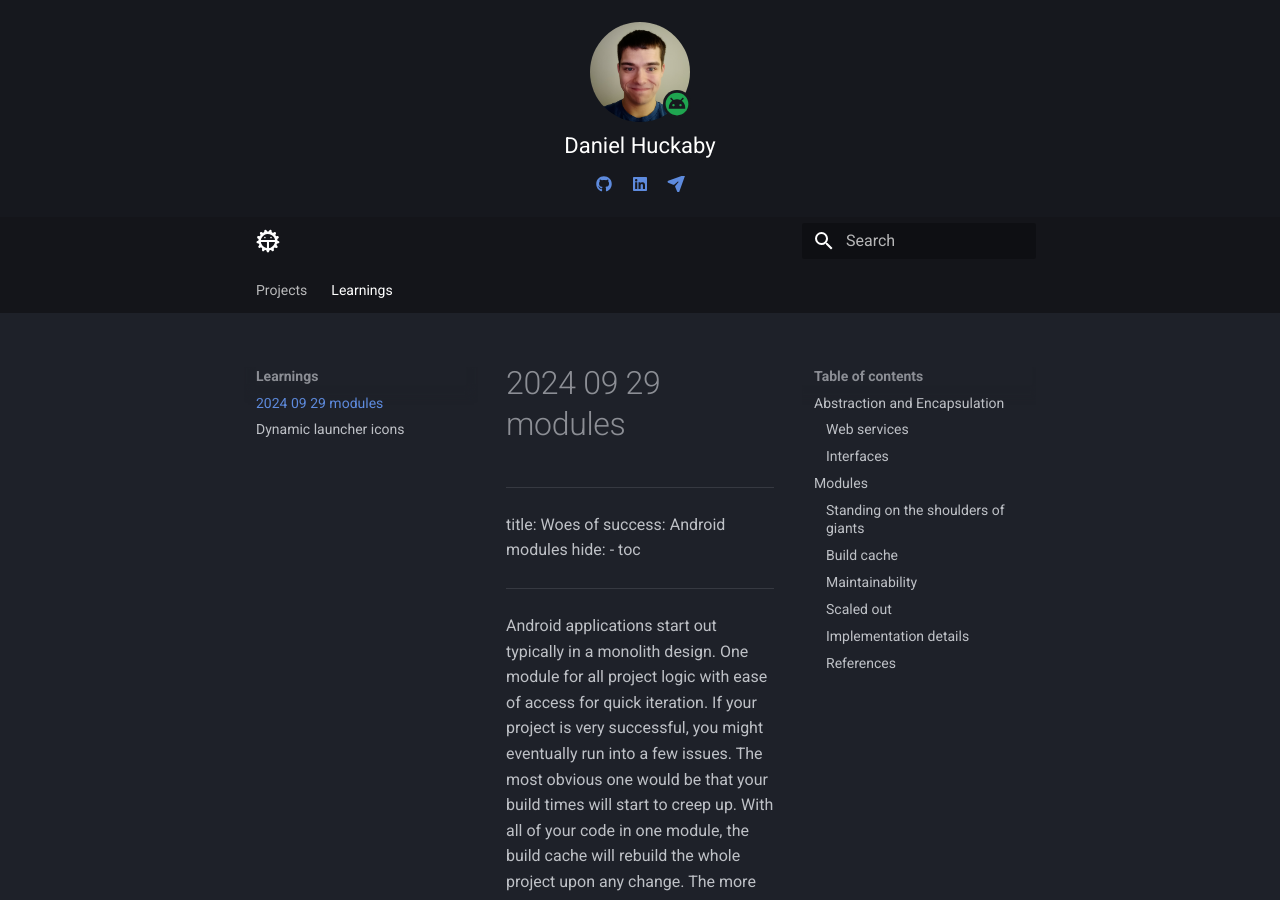
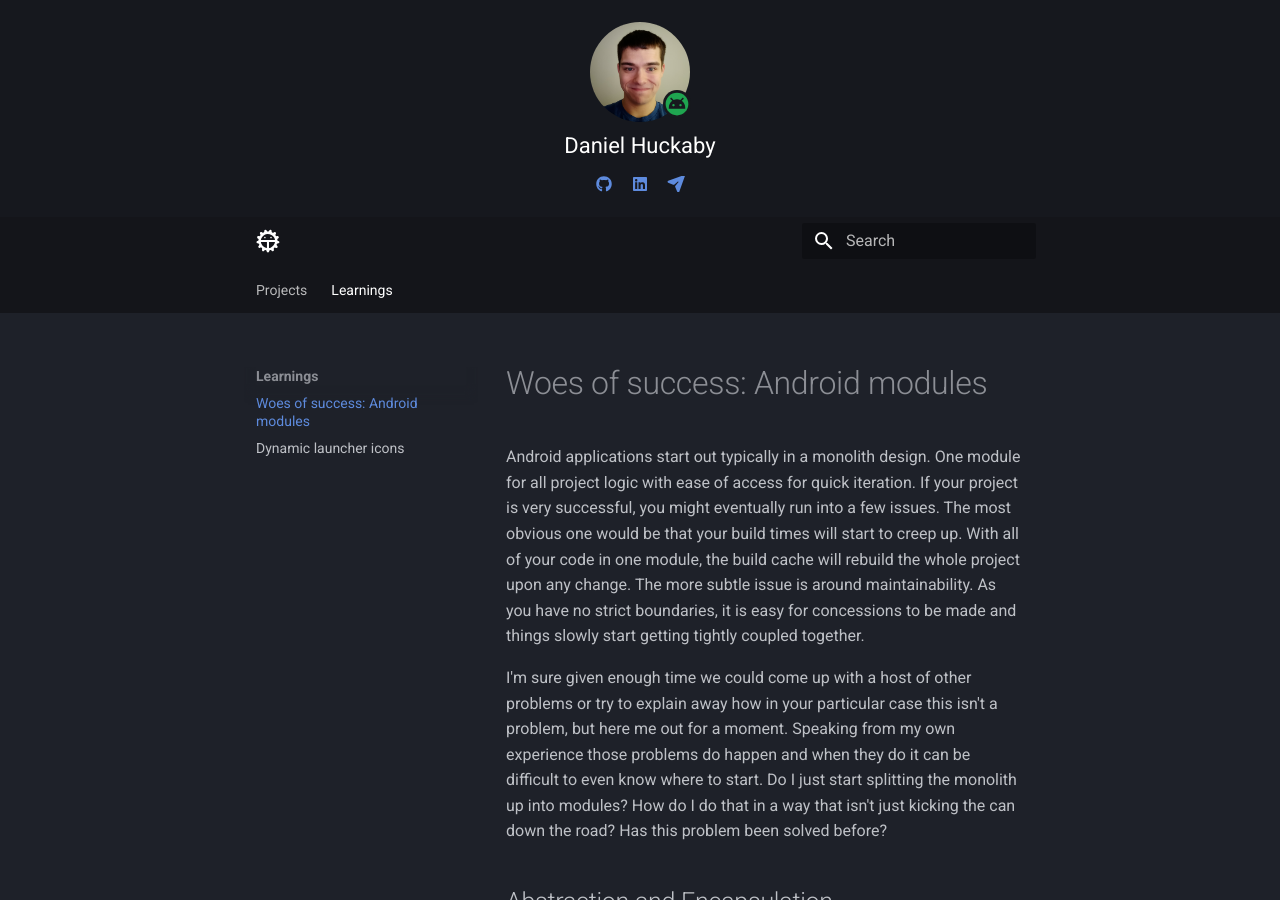
Before and after one commit to DHuckaby/dhuckaby.github.io, an MkDocs documentation site: the page built from docs/learnings/2024-09-29-modules.md, in a window 1280 px wide and 900 px high. Built offline with MkDocs 1.6.1 and Material for MkDocs 9.7.7, drawn with Linux system fonts in a browser that asks for light colours.

Commit message:
Fixed title

```diff
--- a/docs/learnings/2024-09-29-modules.md
+++ b/docs/learnings/2024-09-29-modules.md
@@ -1,5 +1,5 @@
 ---
-title: Woes of success: Android modules
+title: "Woes of success: Android modules"
 hide:
 - toc
 ---
```
